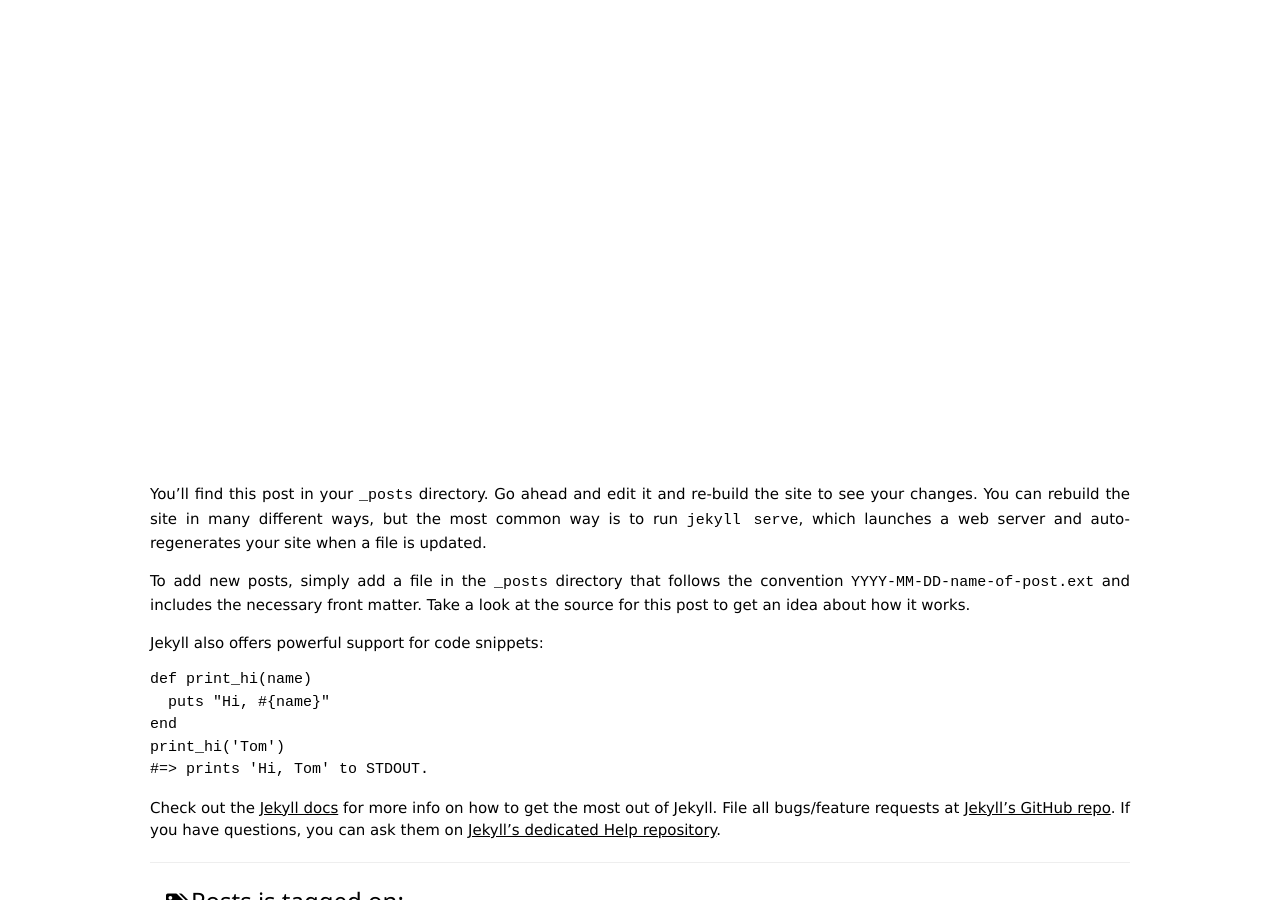
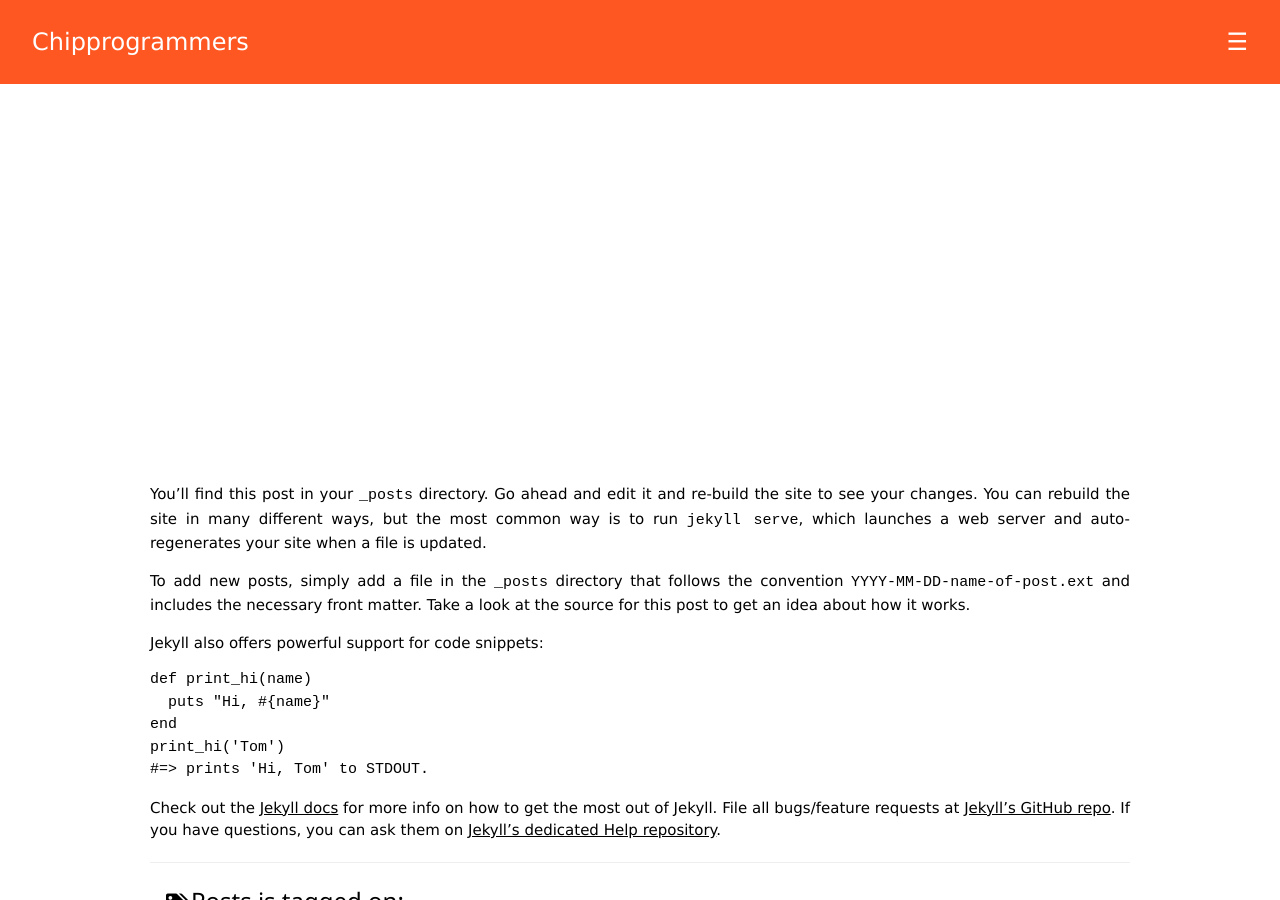
Before and after one commit to techiworld/techiworld.github.io, a Jekyll site: the page built from _posts/2018-01-23-pagination-test3.md, in a window 1280 px wide and 900 px high. Built offline with Jekyll 4.4.1, drawn with Linux system fonts in a browser that asks for light colours; comment, search, counter and statistics services are not loaded.

Commit message:
Update post.html

```diff
--- a/_layouts/post.html
+++ b/_layouts/post.html
@@ -1,15 +1,16 @@
 <!DOCTYPE html>
-<html lang="zxx">
+<html lang="en">
 <head>
-<title>Good</title>
+<title>Chipprogrammers</title>
 {% include head.html %}
 <!-- Go to www.addthis.com/dashboard to customize your tools -->
 <script src="//s7.addthis.com/js/300/addthis_widget.js#pubid=ra-5aa39bfee6d7726e"></script>
 </head>
 <body style="text-align: justify">
 {% include navbar.html %}
+{% include header.html %}
 <div class="content-wrapper">
-    <div class="content w3-container">
+<div class="content w3-container">
 <div class="w3-content">
 <article id="artLink">
     {{ content }}
```
